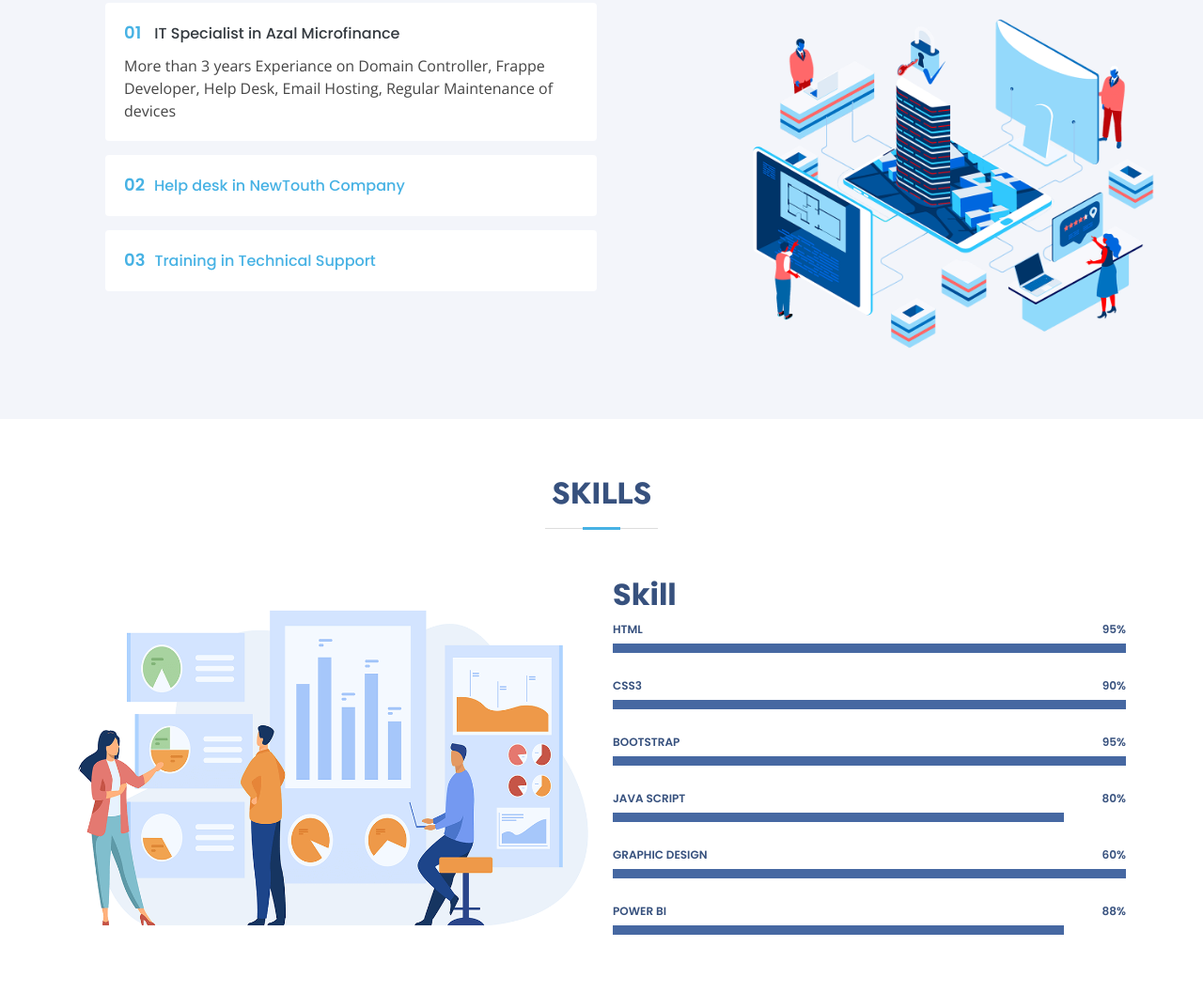
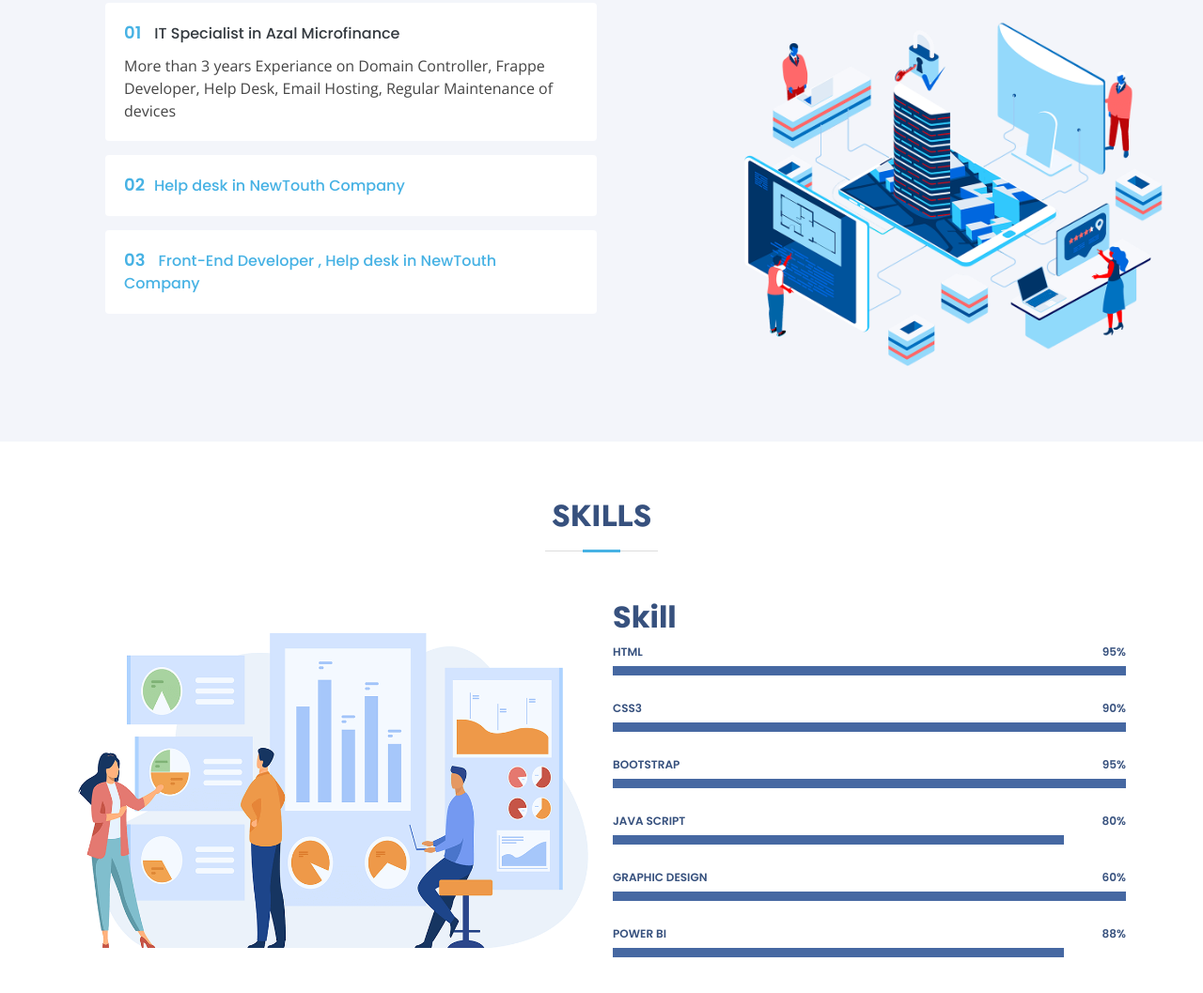
Before and after one commit to hatemalsaidi/profile, a plain HTML site: page index.html in a window 1280 px wide. Shown: the part 1250-2307 px from the top of the page at 94% size. Drawn offline with nearby package versions, Linux system fonts and the light colour scheme.

Commit message:
index.html

```diff
--- a/index.html
+++ b/index.html
@@ -144,12 +144,12 @@
                   <a data-bs-toggle="collapse" class="collapse" data-bs-target="#accordion-list-2"><span>02</span>Help desk in NewTouth Company<i class="bx bx-chevron-down icon-show"></i><i class="bx bx-chevron-up icon-close"></i></a>
                   <div id="accordion-list-2" class="collapse" data-bs-parent=".accordion-list">
                     <p>
-                      Help desk in NewTouth Company
+                      Front-End Developer , Help desk in NewTouth Company
                     </p>
                   </div>
                 </li>
                 <li>
-                  <a data-bs-toggle="collapse" class="collapse" data-bs-target="#accordion-list-3"><span>03</span>Training in Technical Support<i class="bx bx-chevron-down icon-show"></i><i class="bx bx-chevron-up icon-close"></i></a>
+                  <a data-bs-toggle="collapse" class="collapse" data-bs-target="#accordion-list-3"><span>03</span> Front-End Developer , Help desk in NewTouth Company<i class="bx bx-chevron-down icon-show"></i><i class="bx bx-chevron-up icon-close"></i></a>
                   <div id="accordion-list-3" class="collapse " data-bs-parent=".accordion-list">
                     <p>
                     Training in Technical Support in Exceed Soft Company for five months - 2019
```
